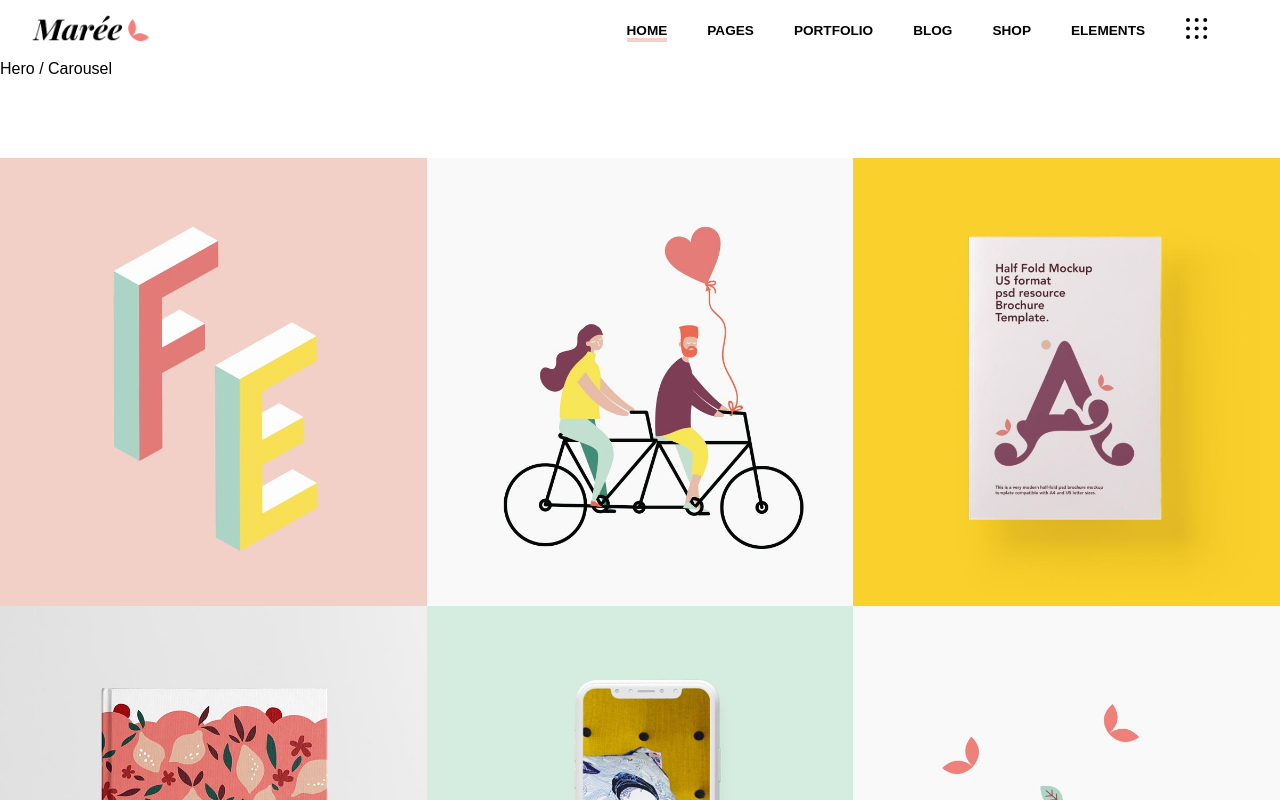
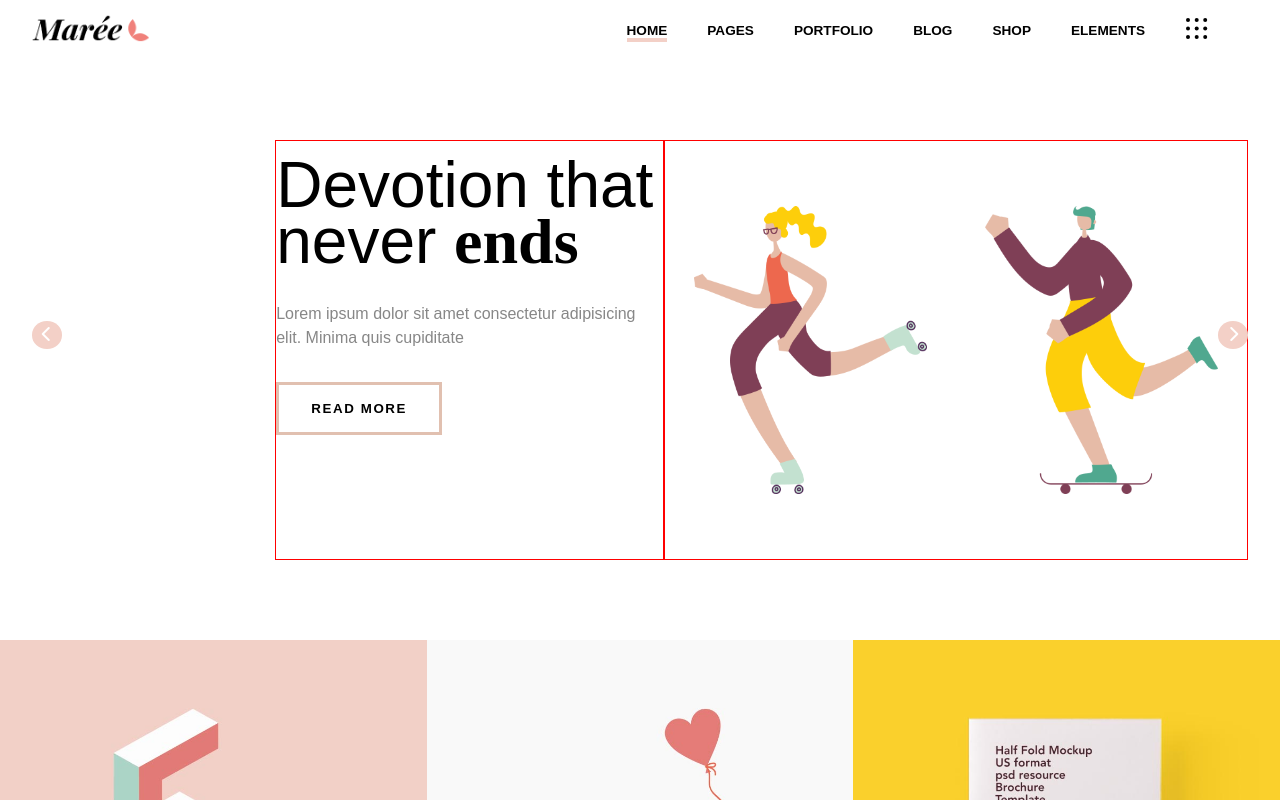
Before and after one commit to StefaniaSgreva/proj-html-vuejs, a Vue app: page / in a window 1280 px wide. Shown: the top 800 px of the page. Built offline with nearby package versions, Linux system fonts and the light colour scheme; a web font is replaced by a local one.

Commit message:
hero's layout - first steps

```diff
--- a/src/assets/styles/main.scss
+++ b/src/assets/styles/main.scss
@@ -60,3 +60,13 @@ ul{
     border: none;
     color: $text-color;
 }
+
+.handle{
+    border: none;
+    background-color: $bg-color-pink;
+    color: $bg-color-white;
+    font-size: 1rem;
+    padding: .30rem .55rem;
+    border-radius: 50%;
+    text-align: center;
+}
--- a/src/components/AppHero.vue
+++ b/src/components/AppHero.vue
@@ -1,6 +1,30 @@
 <template>
-    <section>
-        Hero / Carousel
+    <section id="hero">
+        <div class="hero-container">
+            <button class="handle left-handle"><i class="fa-solid fa-chevron-left"></i></button>
+            <div class="slide">
+                <div class="text">
+                <h1>Devotion that<br>never <span class="font-italic">ends</span></h1>
+                <p>Lorem ipsum dolor sit amet consectetur adipisicing elit. Minima quis cupiditate</p>
+                    <button class="btn">Read More</button>
+                </div>
+                <div class="img">
+                    <!-- <img src="../assets/images/h-2-slider-img-12.png" alt="">
+                    <img src="../assets/images/h-2-slider-img-13.png" alt="">
+                    <img src="../assets/images/h-2-slider-img-14.png" alt="">
+                    <img src="../assets/images/h-2-slider-img-17.png" alt="">
+                    <img src="../assets/images/short-slider-rev-1-img-2.png" alt="">
+                    <img src="../assets/images/short-slider-rev-1-img-6.png" alt=""> -->
+
+                    <div class="characters">
+                        <img src="../assets/images/h-2-slider-img-15.png" alt="">
+                        <img src="../assets/images/h-2-slider-img-16.png" alt="">
+                    </div>
+                </div>
+            </div>
+            <button class="handle right-handle"><i class="fa-solid fa-chevron-right"></i></button>
+        </div>
+
     </section>
 </template>
 
@@ -11,5 +35,89 @@
 </script>
 
 <style lang="scss" scoped>
+@use '../assets/styles/partials/variables' as *;
+@use '../assets/styles/partials/mixins' as *;
+
+    #hero{
+        display: flex;
+        justify-content: flex-end;
+        position: relative;
+        margin: 0 2rem;
+        .hero-container{
+            width: 80%;
+            height: 420px;
+            margin: 5rem 0;
+            display: flex;
+            justify-content: space-between;
+            align-items: center;
+
+
+            .left-handle{
+                position: absolute;
+                left: 0;
+                top: 45%;
+            }
+            .right-handle{
+                position: absolute;
+                right: 0;
+                top: 45%;
+
+            }
+
+            .slide{
+                display: flex;
+                justify-content: flex-end;
+                align-items: center;
+                height: 100%;
+                .text{
+                width: 40%;
+                height: 100%;
+                border: 1px solid red;
+                display: flex;
+                flex-direction: column;
+                align-items: flex-start;
+                justify-content: flex-start;
+                padding-top: 1rem;
+
+                h1{
+                    font-size: 4rem;
+                    font-weight: 400;
+                    line-height: 3.5rem;
+                }
+
+                p{
+                    color: $text-color-gray;
+                    line-height: 1.5rem;
+                    margin: 2rem 0;
+                }
+                button{
+                    padding: 1rem 2rem;
+                    background-color: transparent;
+                    border: 3px solid $border-color-pink;
+                }
+
+                }
+                .img{
+                    border: 1px solid red;
+                    width: 60%;
+                    height: 100%;
+                    display: flex;
+                    justify-content: center;
+                    align-items: center;
+
+                    .characters{
+                        display: flex;
+
+                        img{
+                            width: 40%;
+                            margin: 0 auto;
+                        }
+                    }
+
+                }
+            }
+
+        }
+    }
 
 </style>
```
